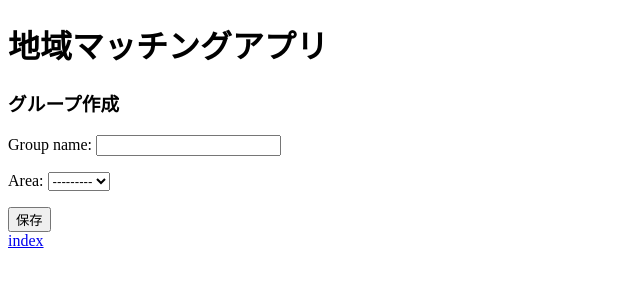
After one commit to BishwasKoirala/tg-hackathon, a Django app: page /create-group/ in a window 1280 px wide. The commit adds this page. Shown: the top 300 px of the page, without its empty margins (0-640 px from the left). Run offline with Django 5.2, Linux system fonts and the light colour scheme; data that the repository does not hold is empty.

Commit message:
紐づけできているのかの確認
Group作ってみて確認。
一応できてた

```diff
--- a/Area_matching/forms.py
+++ b/Area_matching/forms.py
@@ -1,6 +1,15 @@
 from django import forms
-from .models import Area
+from .models import Area,Group
 
+
+##プロフィール作成、編集用Form
 class AreaSelectionForm(forms.Form):
     name = forms.CharField(max_length=10, label="Nickname", required=True)
     area = forms.ModelChoiceField(queryset=Area.objects.all(), label="Select your area", required=True)
+
+
+##Group作成用フォーム
+class GroupForm(forms.ModelForm):
+    class Meta:
+        model = Group
+        fields= ['group_name', 'area']
--- /dev/null
+++ b/Area_matching/templates/Area_matching/debug.html
@@ -0,0 +1,28 @@
+<!DOCTYPE html>
+<html lang="en">
+<head>
+  <meta charset="UTF-8">
+  <meta name="viewport" content="width=device-width, initial-scale=1.0">
+  <title>Document</title>
+</head>
+<body>
+  <h1>地域マッチングアプリ</h1>
+  <div>
+    <h3>グループ作成</h3>
+    <form method="post">
+        {% csrf_token %}
+        {{ Group_form.as_p }}
+        <button type="submit">保存</button>
+    </form>
+  </div>
+  <div>
+    {% for group in groups %}
+    <p>グループ名: {{ group.group_name }}</p>
+    <p>作成者: {{ group.admin_user.userprofile.nickname }}</p>
+    <p>地域: {{ group.area }}</p>
+    {% endfor %}
+  </div>
+
+  <a href="{% url 'index' %}">index</a>
+</body>
+</html>
--- a/Area_matching/templates/Area_matching/index.html
+++ b/Area_matching/templates/Area_matching/index.html
@@ -8,6 +8,7 @@
 <body>
   <h1>地域マッチングアプリ</h1>
   <h3>Hello {{ user.username }}</h3>
+  <a href="{% url 'create_group' %}">デバッグページ</a>
   {% if user.is_authenticated %}
     <a href = "{% url 'user_reg'%}">
       <button>スタート</button>
--- a/Area_matching/views.py
+++ b/Area_matching/views.py
@@ -7,7 +7,7 @@ from django.contrib.auth.decorators import login_required
 from django.views.generic import TemplateView
 from django.contrib.auth.views import LoginView, LogoutView
 from django.contrib.auth.models import User
-from .forms import AreaSelectionForm
+from .forms import AreaSelectionForm, GroupForm
 from django.core.exceptions import ObjectDoesNotExist
 
 
@@ -36,10 +36,10 @@ def chat(request):
 
 ###############ログイン機能まとめ#################
 
-class CustomLoguinViews(LoginView):
+class CustomLoguinViews(LoginView): #ログイン機能
     template_name = "registration/login.html"
 
-def signup(request):
+def signup(request): #ユ－ザー登録機能
     if request.method == 'POST':
         form = UserCreationForm(request.POST)
         if form.is_valid():
@@ -51,7 +51,7 @@ def signup(request):
     return render(request, 'registration/signup.html', {'form': form})
 
 
-def profile(request):
+def profile(request): #プロフィール確認,編集機能(地域とかニックネーム)
     # UserProfileが存在するか確認
     user_profile, created = UserProfile.objects.get_or_create(user=request.user)
 
@@ -75,7 +75,7 @@ def profile(request):
     })
 
 # プロファイル作成用の新しいビュー
-def create_profile(request):
+def create_profile(request): #プロフィール追加機能
     # 現在ログインしているユーザーを取得
     user = request.user
 
@@ -99,3 +99,19 @@ def create_profile(request):
         return render(request, 'accounts/create_profile.html', {'form': form})
 
 #################################################
+
+##################Group作成######################
+def create_group(request):
+    groups = Group.objects.all()
+    if request.method == 'POST':
+        Group_form = GroupForm(request.POST)
+        if Group_form.is_valid():
+            group = Group_form.save(commit=False)
+            group.admin_user = request.user
+            group.save()
+            return redirect('create_group')
+    else:
+        Group_form = GroupForm()
+    return render(request,'Area_matching/debug.html',{'Group_form':Group_form, 'groups':groups})
+
+#################################################
--- a/config/urls.py
+++ b/config/urls.py
@@ -1,7 +1,7 @@
 
 from django.contrib import admin
 from django.urls import path
-from Area_matching.views import index,user_reg,group,chat, signup, profile,create_profile
+from Area_matching.views import index,user_reg,group,chat, signup, profile,create_profile,create_group
 from django.contrib.auth import views as auth_views
 
 urlpatterns = [
@@ -15,4 +15,5 @@ urlpatterns = [
     path('accounts/signup/' , signup, name='signup'),
     path('accounts/profile/' , profile, name='profile'),
     path('accounts/profile/create/', create_profile, name='create_profile'),
+    path('create-group/', create_group, name='create_group'),
 ]
```
